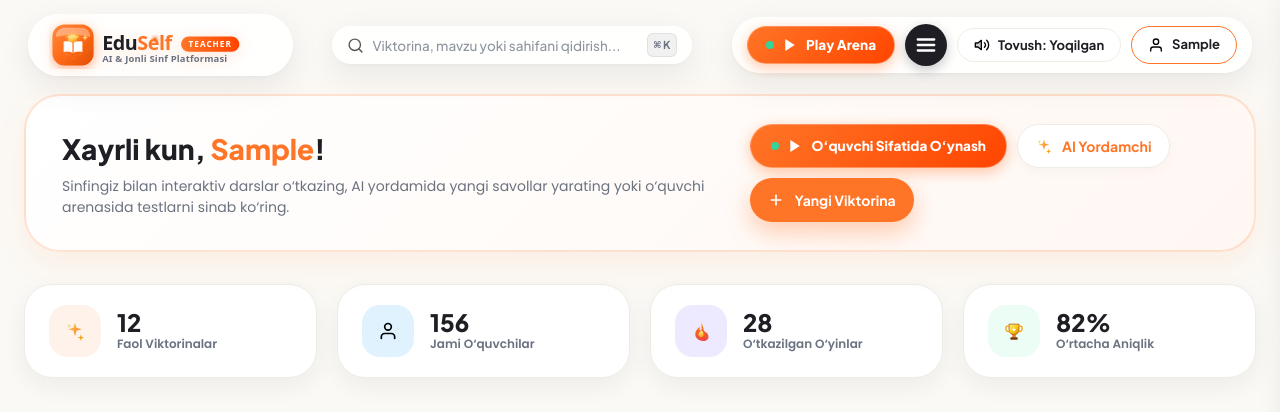
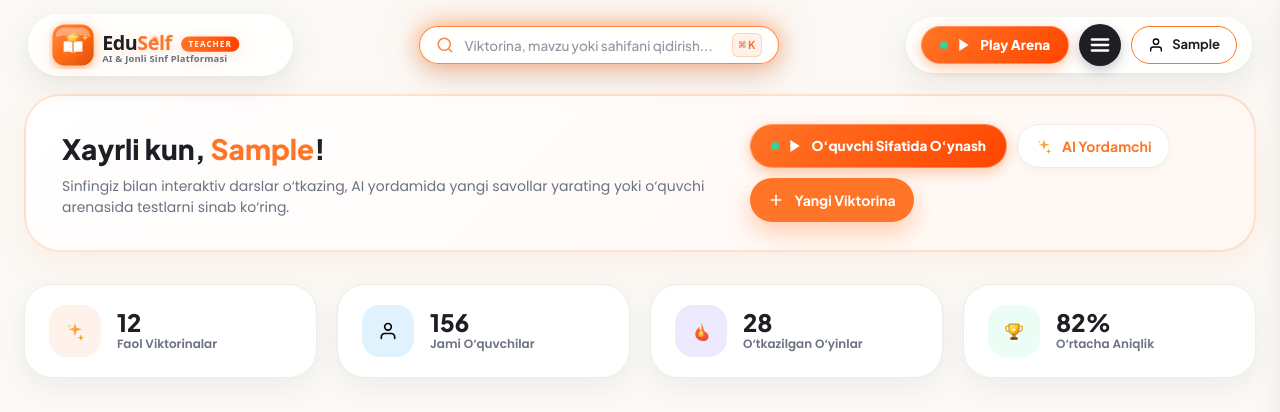
Before and after one commit to Sarvar-Rashitov/teacher-eduself-mcp, a Django app: page / in a window 1280 px wide. Shown: the top 412 px of the page. Run offline with Django 5.2, Linux system fonts and the light colour scheme; the visitor is signed in with stand-in values (Sample User, id 1); data that the repository does not hold is empty; parts of the project's set-up code (start-up, migrations or seed data) failed here and were passed over.

Commit message:
feat(ui): remove redundant header audio button and add glowing design-color border to search island

```diff
--- a/static/css/eduplay_3d.css
+++ b/static/css/eduplay_3d.css
@@ -157,25 +157,55 @@ h1, h2, h3, h4, .font-heading {
 
 .navbar-island-search {
   position: relative;
-  padding: 6px 14px;
+  padding: 6px 16px;
   flex: 0 1 360px;
   max-width: 420px;
   min-width: 200px;
+  border: 1.8px solid rgba(255, 117, 39, 0.65);
+  box-shadow: 0 0 14px rgba(255, 117, 39, 0.3), 0 0 28px rgba(255, 117, 39, 0.12), 0 10px 32px rgba(30, 30, 36, 0.08);
+  animation: searchGlowPulse 2.8s ease-in-out infinite;
+  transition: all 0.25s cubic-bezier(0.34, 1.56, 0.64, 1);
+}
+
+@keyframes searchGlowPulse {
+  0%, 100% {
+    border-color: rgba(255, 117, 39, 0.55);
+    box-shadow: 0 0 14px rgba(255, 117, 39, 0.28), 0 0 24px rgba(255, 117, 39, 0.12), 0 10px 32px rgba(30, 30, 36, 0.08);
+  }
+  50% {
+    border-color: rgba(255, 117, 39, 0.95);
+    box-shadow: 0 0 22px rgba(255, 117, 39, 0.55), 0 0 42px rgba(255, 117, 39, 0.28), 0 12px 36px rgba(30, 30, 36, 0.1);
+  }
+}
+
+.navbar-island-search:hover,
+.navbar-island-search.is-focused {
+  border-color: var(--primary-orange);
+  box-shadow: 0 0 26px rgba(255, 117, 39, 0.65), 0 0 52px rgba(255, 117, 39, 0.35), 0 14px 40px rgba(30, 30, 36, 0.12);
+  transform: translateY(-1px);
 }
 
 .search-input-wrapper {
   display: flex;
   align-items: center;
-  gap: 8px;
+  gap: 10px;
   width: 100%;
 }
 
 .search-icon {
-  width: 17px;
-  height: 17px;
+  width: 18px;
+  height: 18px;
   display: block;
-  opacity: 0.65;
+  opacity: 0.85;
+  filter: brightness(0) saturate(100%) invert(48%) sepia(85%) saturate(1900%) hue-rotate(345deg) brightness(101%) contrast(102%);
   flex-shrink: 0;
+  transition: transform 0.2s ease, opacity 0.2s ease;
+}
+
+.navbar-island-search:hover .search-icon,
+.navbar-island-search.is-focused .search-icon {
+  opacity: 1;
+  transform: scale(1.1);
 }
 
 #globalSearchInput {
@@ -202,9 +232,9 @@ h1, h2, h3, h4, .font-heading {
   font-family: 'Plus Jakarta Sans', monospace, sans-serif;
   font-size: 11px;
   font-weight: 700;
-  color: var(--text-muted);
-  background: rgba(30, 30, 36, 0.06);
-  border: 1px solid rgba(30, 30, 36, 0.08);
+  color: var(--primary-orange);
+  background: rgba(255, 117, 39, 0.09);
+  border: 1px solid rgba(255, 117, 39, 0.25);
   border-radius: 6px;
   padding: 2px 6px;
   pointer-events: none;
--- a/templates/base.html
+++ b/templates/base.html
@@ -51,14 +51,6 @@
 
       <!-- Radial CircleMenu Navigation Trigger -->
       <div data-circle-menu id="headerCircleMenu"></div>
-
-      <!-- Audio Toggle Button (Web Audio API - for authenticated users only) -->
-      {% if user.is_authenticated %}
-      <button class="audio-toggle-btn" id="soundToggleBtn" type="button" title="Tovushni yoqish / o'chirish">
-        <img src="{% static 'img/icons/speaker_on.svg' %}" alt="Ovoz" class="svg-icon svg-icon-sm">
-        <span class="audio-text">Tovush: Yoqilgan</span>
-      </button>
-      {% endif %}
 
       {% if user.is_authenticated %}
         <a href="/profile/" class="audio-toggle-btn" style="text-decoration: none; border-color: var(--primary-orange);">
```
